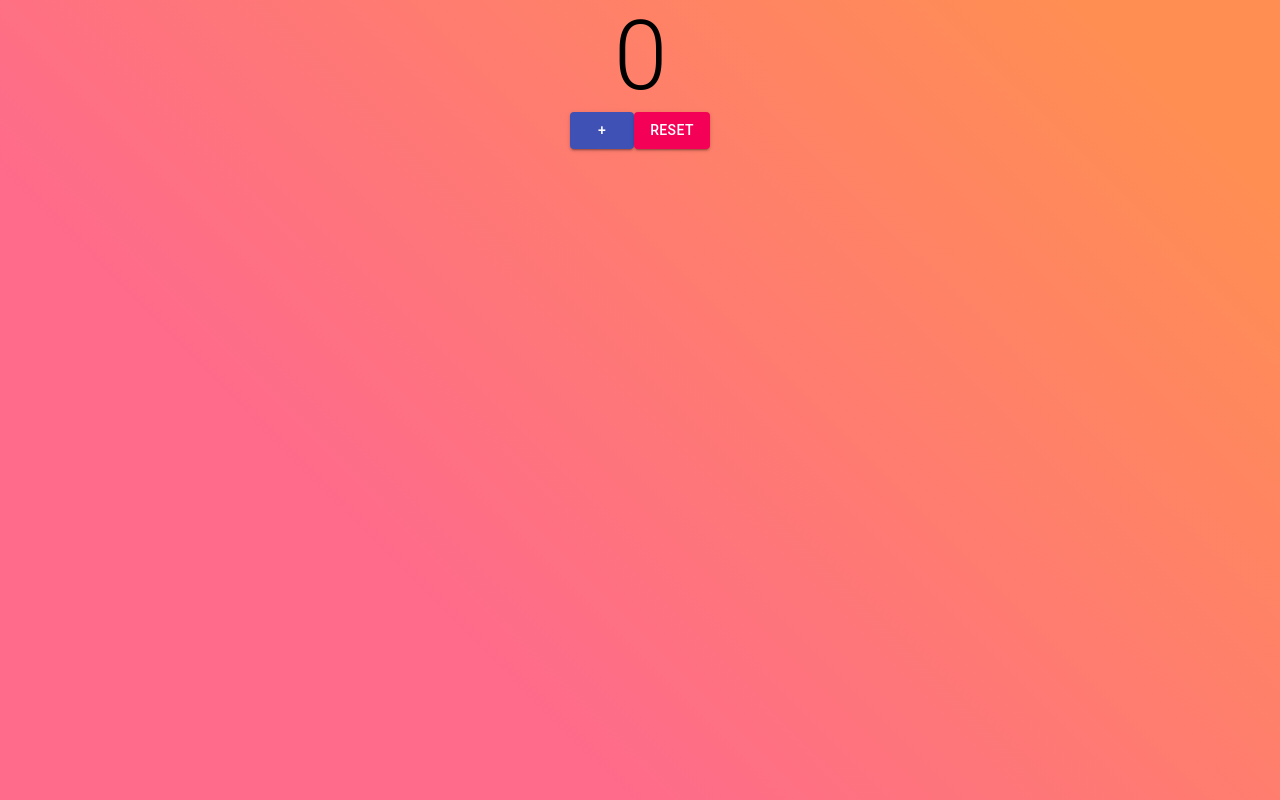
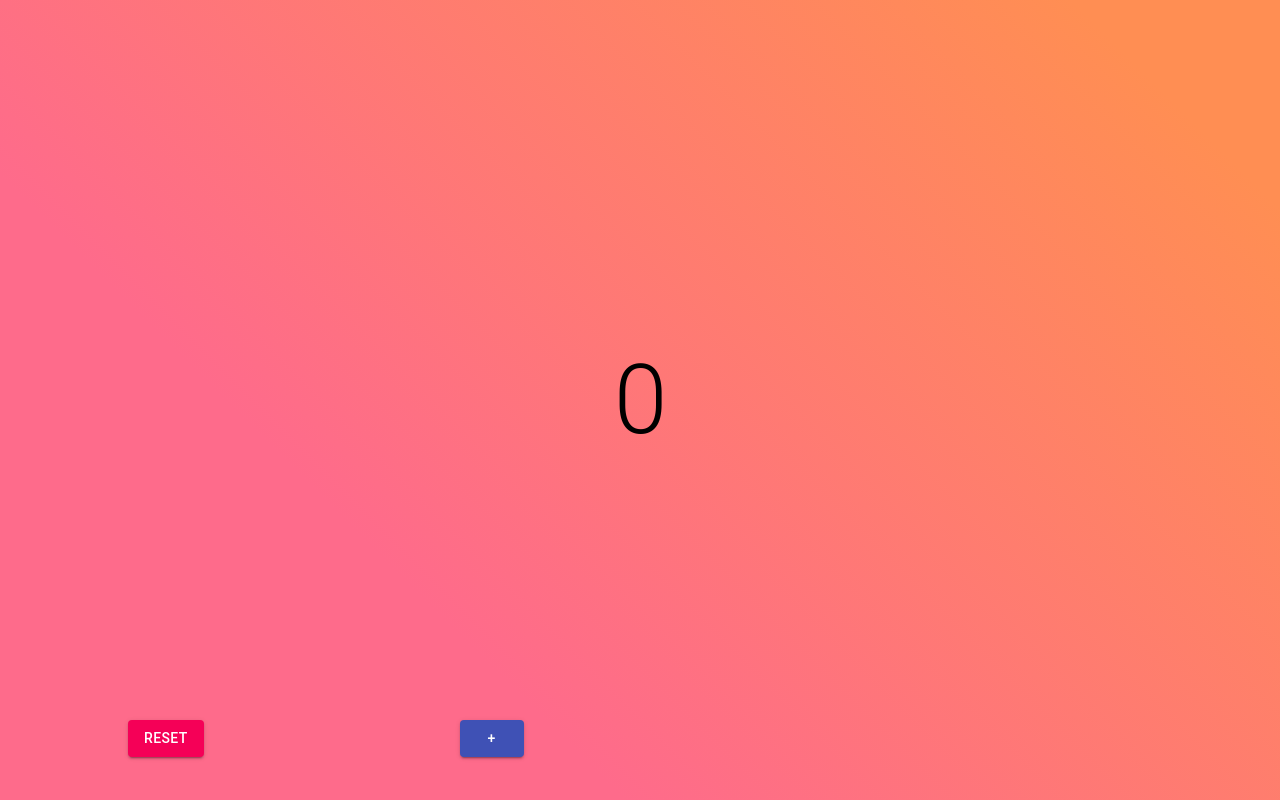
Before and after one commit to Lewis-Hamilton/simplescore, a React (Create React App) app: page / in a window 1280 px wide. Built offline with nearby package versions, Linux system fonts and the light colour scheme.

Commit message:
centered everything

```diff
--- a/src/App.js
+++ b/src/App.js
@@ -4,12 +4,29 @@ import Typography from "@material-ui/core/Typography";
 import Grid from "@material-ui/core/Grid";
 import { makeStyles } from "@material-ui/core/styles";
 import Box from "@material-ui/core/Box";
+import Container from "@material-ui/core/Container";
 
 const useStyles = makeStyles((theme) => ({
   root: {
     flexGrow: 1,
     background: "linear-gradient(45deg, #fe6b8b 30%, #ff8e53 90%)",
     height: "100vh",
+  },
+  text: {
+    position: "absolute",
+    top: "50%",
+    left: "50%",
+    transform: "translate(-50%, -50%)",
+  },
+  grid: {
+    position: "absolute",
+    top: "90%",
+    left: "50%",
+    transform: "translatex(-50%)",
+  },
+  button: {
+    marginLeft: "10vw",
+    marginRight: "10vw",
   },
 }));
 
@@ -18,28 +35,32 @@ export default function App() {
   const classes = useStyles();
 
   return (
-    <Box className={classes.root}>
-      <Grid container direction="column" alignItems="center">
+    <Container className={classes.root}>
+      <Typography className={classes.text} variant="h1">
+        {score}
+      </Typography>
+      <Grid container direction="row" className={classes.grid}>
         <Grid item>
-          <Typography variant="h1">{score}</Typography>
+          <Button
+            variant="contained"
+            color="secondary"
+            onClick={() => setScore(0)}
+            className={classes.button}
+          >
+            Reset
+          </Button>
         </Grid>
         <Grid item>
           <Button
             variant="contained"
             color="primary"
             onClick={() => setScore(score + 1)}
+            className={classes.button}
           >
             +
           </Button>
-          <Button
-            variant="contained"
-            color="secondary"
-            onClick={() => setScore(0)}
-          >
-            Reset
-          </Button>
         </Grid>
       </Grid>
-    </Box>
+    </Container>
   );
 }
```
